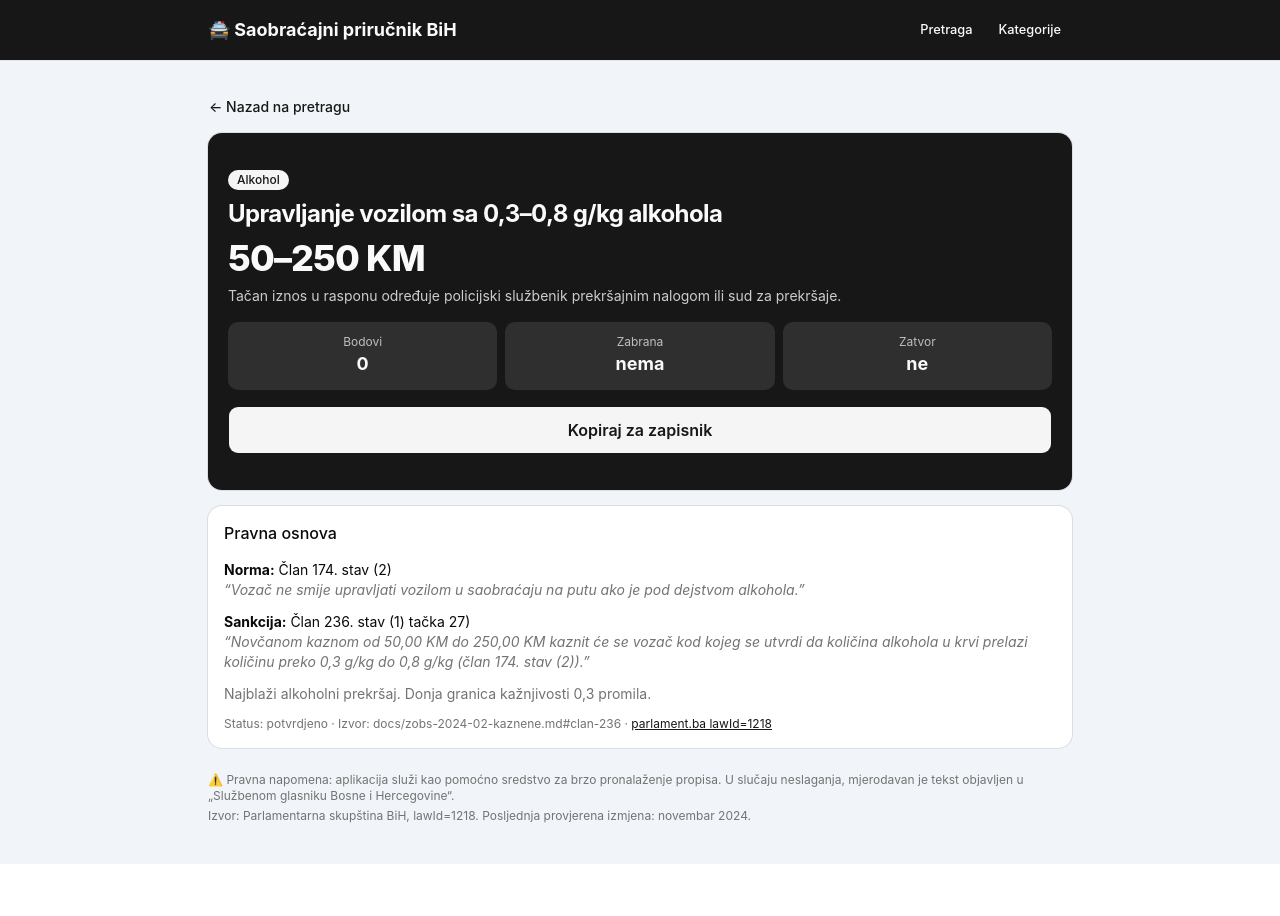
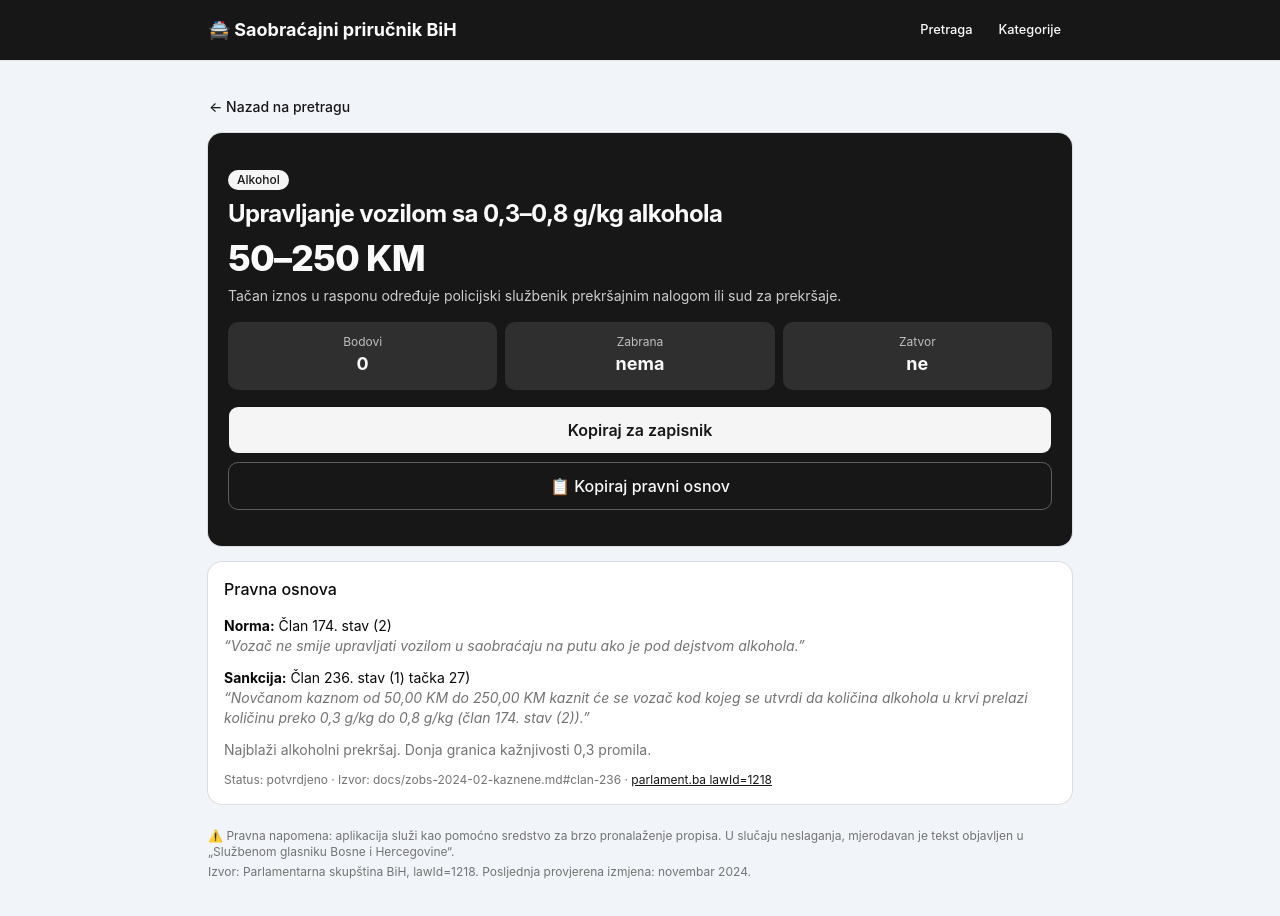
Before and after one commit to adnanh2803/ZOOBS, a SvelteKit app: page /prekrsaj/alkohol-03-08 in a window 1280 px wide. Shown: the top 916 px of the page. Before the commit the page ends 864 px from the top, so only its background shows below. Built offline with nearby package versions, Linux system fonts and the light colour scheme.

Commit message:
Copy formal legal basis (pravni osnov) from detail card

```diff
--- a/src/routes/prekrsaj/[id]/+page.svelte
+++ b/src/routes/prekrsaj/[id]/+page.svelte
@@ -7,12 +7,20 @@
 	let { data } = $props();
 	let v = $derived(data.v);
 	let copied = $state(false);
+	let copiedOsnov = $state(false);
 
 	async function copyReport() {
 		const txt = `${v.naziv}\n${v.clan_norme} -> ${v.clan_sankcije}\nKazna: ${v.kazna_min}-${v.kazna_max} KM\nBodovi: ${v.bodovi}\nZabrana: ${v.zabrana}`;
 		await navigator.clipboard.writeText(txt);
 		copied = true;
 		setTimeout(() => (copied = false), 2000);
+	}
+
+	async function copyOsnov() {
+		const txt = `${v.clan_sankcije} Zakona o osnovama sigurnosti saobraćaja na putevima u Bosni i Hercegovini\nU vezi s ${v.clan_norme} istog Zakona.`;
+		await navigator.clipboard.writeText(txt);
+		copiedOsnov = true;
+		setTimeout(() => (copiedOsnov = false), 2000);
 	}
 </script>
 
@@ -53,6 +61,13 @@
 			>
 				{copied ? 'Kopirano ✓' : 'Kopiraj za zapisnik'}
 			</Button>
+			<Button
+				variant="outline"
+				onclick={copyOsnov}
+				class="mt-2 h-12 w-full border-primary-foreground/30 bg-transparent text-base text-primary-foreground hover:bg-primary-foreground/10 hover:text-primary-foreground"
+			>
+				{copiedOsnov ? 'Kopirano ✓' : '📋 Kopiraj pravni osnov'}
+			</Button>
 		</Card.Content>
 	</Card.Root>
 
```
Also changed, not shown: screenshots/ui-osnov-desktop.png (added), screenshots/ui-osnov-mobile.png (added).
